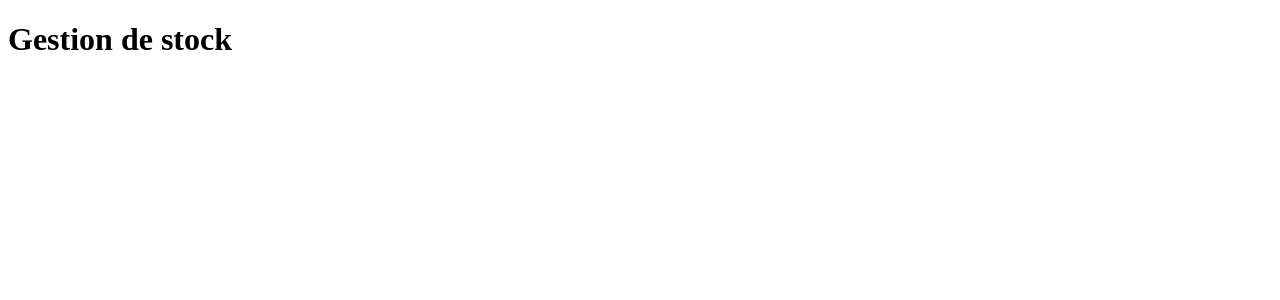
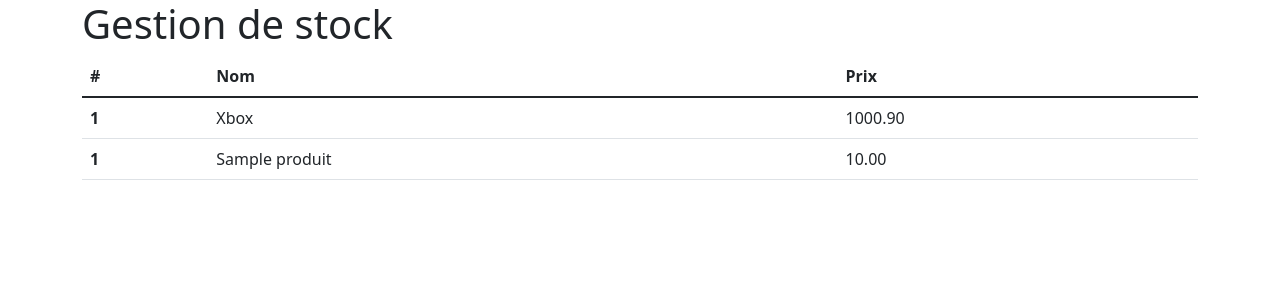
Before and after one commit to GauthierY/phpmysql-crud, a PHP site: page / in a window 1280 px wide. Shown: the top 300 px of the page. Run offline with PHP 8.4, Linux system fonts and the light colour scheme; tables that the repository leaves empty hold one stand-in row (values such as "Sample post").

Commit message:
afficher les produits

```diff
--- /dev/null
+++ b/classe/Crud.php
@@ -0,0 +1,30 @@
+<?php
+include_once 'DbConfig.php';
+
+
+class Crud extends DbConfig {
+    // afficher un ou des produits Read
+
+    public function getData($toto)
+    {
+        $result = $this->connection->query($toto);
+
+        if ($result == false) {
+            return false;
+        }
+
+        $rows = array();
+
+        while ($row = $result->fetch_assoc()) {
+            $rows[] = $row;
+        }
+
+        return $rows;
+    }
+    // ajouter un produit Create
+    // mettre a jour un produit Update
+    // supprimer un produit Delete
+
+}
+
+?>
--- /dev/null
+++ b/classe/DbConfig.php
@@ -0,0 +1,27 @@
+<?php
+class DbConfig {
+    private $_host = 'localhost';
+    private $_username = 'root';
+    private $_password = '';
+    private $_database = 'gestion_stocks';
+
+    protected $connection;
+
+    public function __construct()
+    {
+        if (!isset($this->connection)) {
+
+            $this->connection = new mysqli($this->_host, $this->_username, $this->_password, $this->_database);
+
+            if (!$this->connection) {
+                echo 'Erreur de connection';
+                exit;
+            }
+        }
+
+        return $this->connection;
+    }
+
+}
+
+?>
--- a/index.php
+++ b/index.php
@@ -1,12 +1,55 @@
+<?php
+include_once("classe/Crud.php");
+
+$crud = new Crud();
+
+$query = "SELECT * FROM produit";
+$listeDesProduits = $crud->getData($query);
+//print_r($listeDesProduits);
+?>
 <!DOCTYPE html>
 <html lang="en">
 <head>
     <meta charset="UTF-8">
     <meta http-equiv="X-UA-Compatible" content="IE=edge">
     <meta name="viewport" content="width=device-width, initial-scale=1.0">
+    <link href="https://cdn.jsdelivr.net/npm/bootstrap@5.1.3/dist/css/bootstrap.min.css" rel="stylesheet" integrity="sha384-1BmE4kWBq78iYhFldvKuhfTAU6auU8tT94WrHftjDbrCEXSU1oBoqyl2QvZ6jIW3" crossorigin="anonymous">
+
     <title>Document</title>
 </head>
 <body>
-   <h1>Gestion de stock</h1>
+    <div class="container">
+        <div class="row">
+            <div class="col">
+                <h1>Gestion de stock</h1>
+                <table class="table">
+  <thead>
+    <tr>
+      <th scope="col">#</th>
+      <th scope="col">Nom</th>
+      <th scope="col">Prix</th>
+    </tr>
+  </thead>
+  <tbody>
+    <tr>
+      <th scope="row">1</th>
+      <td>Xbox</td>
+      <td>1000.90</td>
+
+    </tr>
+    <?php
+    foreach ($listeDesProduits as $key => $produit) {
+        echo "<tr>";
+        echo "<th>".$produit['id']."</th>";
+        echo "<td>".$produit['nom']."</td>";
+        echo "<td>".$produit['prix']."</td>";
+        echo "</tr>";
+    }
+    ?>
+  </tbody>
+</table>
+            </div>
+        </div>
+    </div>
 </body>
 </html>
```
